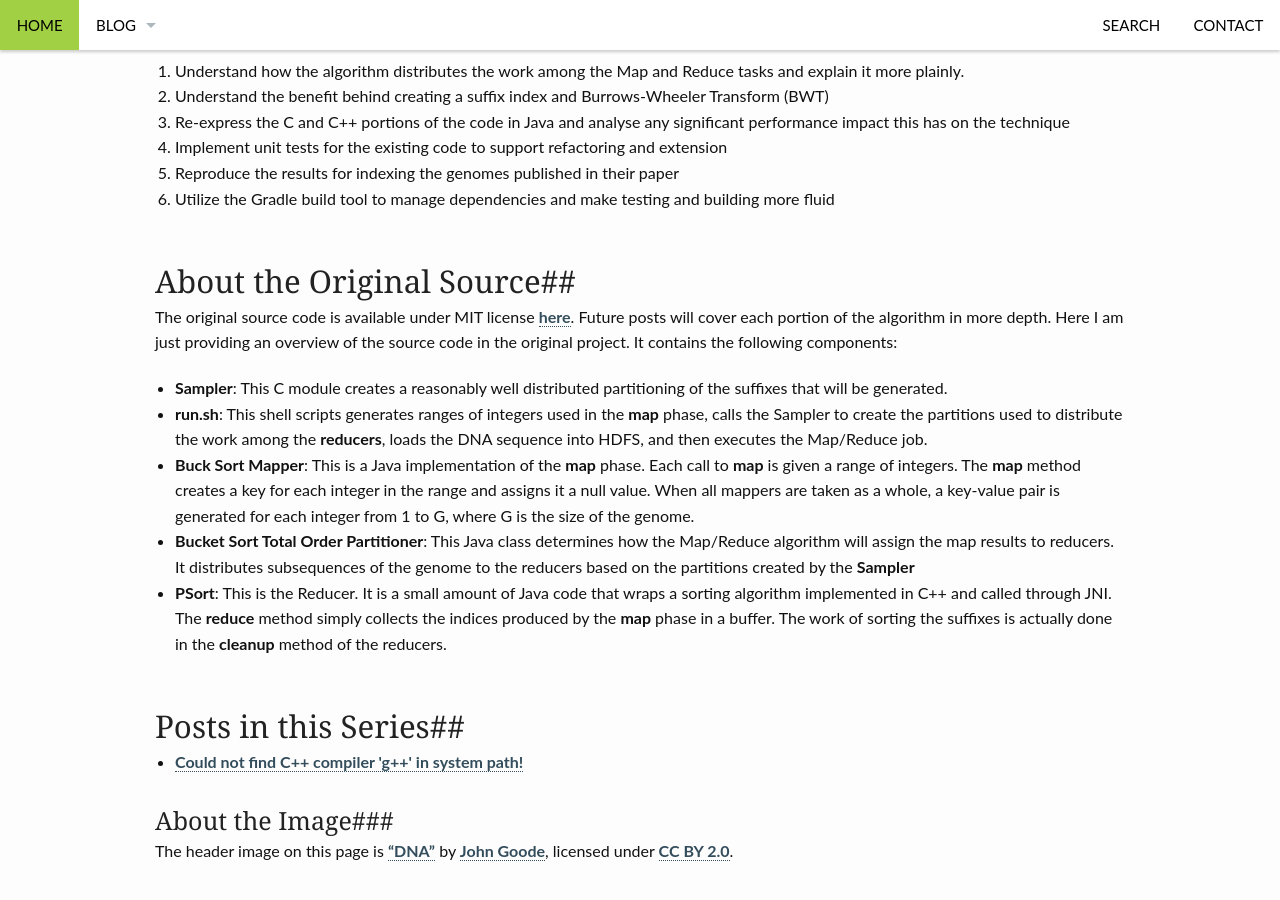
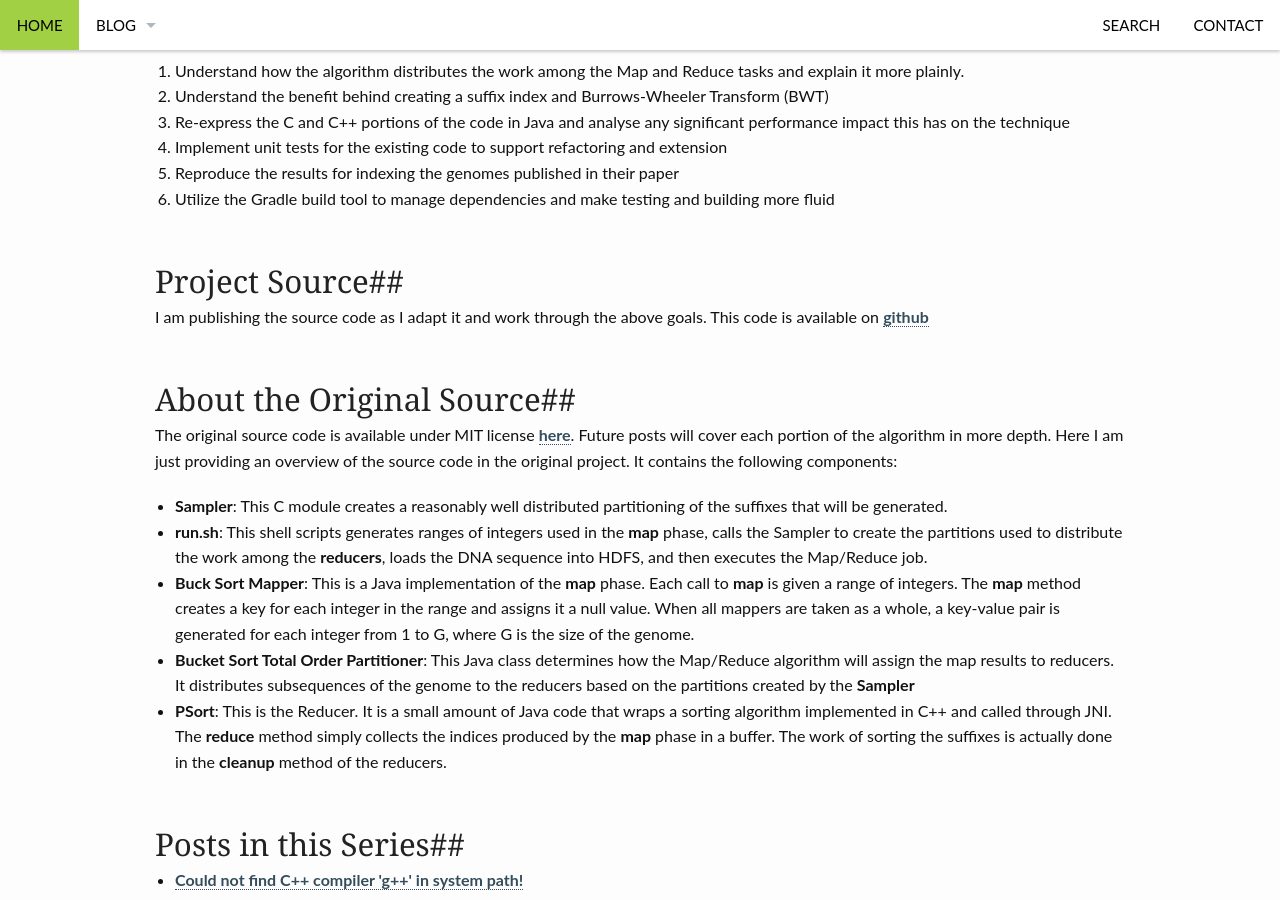
Before and after one commit to dennislloydjr/dennislloydjr.github.io, a Jekyll site: the page built from pages/genome-indexing.md, in a window 1280 px wide and 900 px high, scrolled down 797 px. Built offline with Jekyll 4.4.1, drawn with Linux system fonts in a browser that asks for light colours.

Commit message:
Add link to github source code for genome-indexing project

```diff
--- a/pages/genome-indexing.md
+++ b/pages/genome-indexing.md
@@ -21,6 +21,9 @@ My goals for this project are:
   <li>Utilize the Gradle build tool to manage dependencies and make testing and building more fluid</li>
 </ol>
 
+##Project Source##
+I am publishing the source code as I adapt it and work through the above goals. This code is available on [github](https://github.com/dennislloydjr/genome-indexing)
+
 ##About the Original Source##
 The original source code is available under MIT license [here](http://code.google.com/p/genome-indexing]). Future posts will cover each portion of the algorithm in more depth. Here I am just providing an overview of the source code in the original project. It contains the following components:
 <ul>
```
